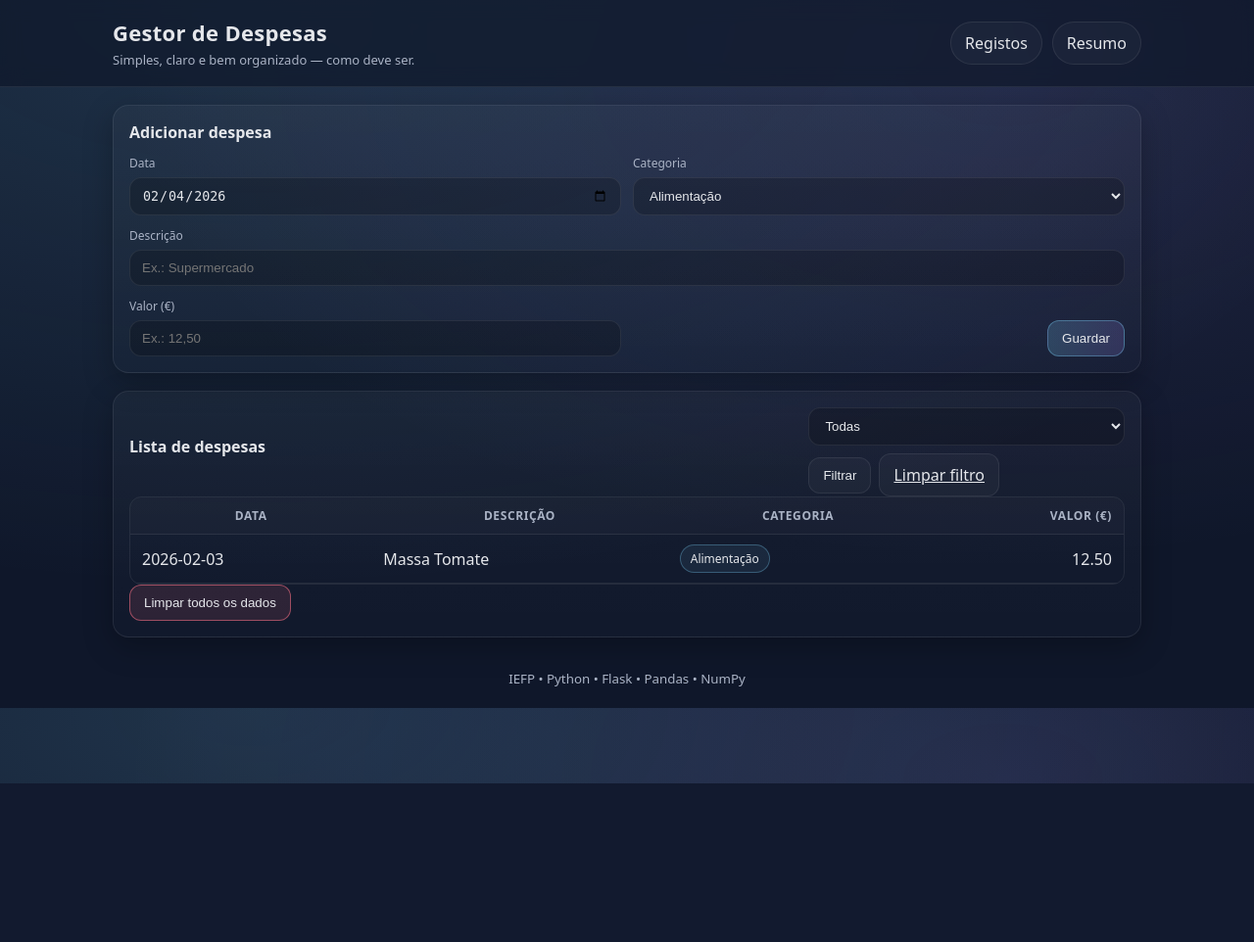
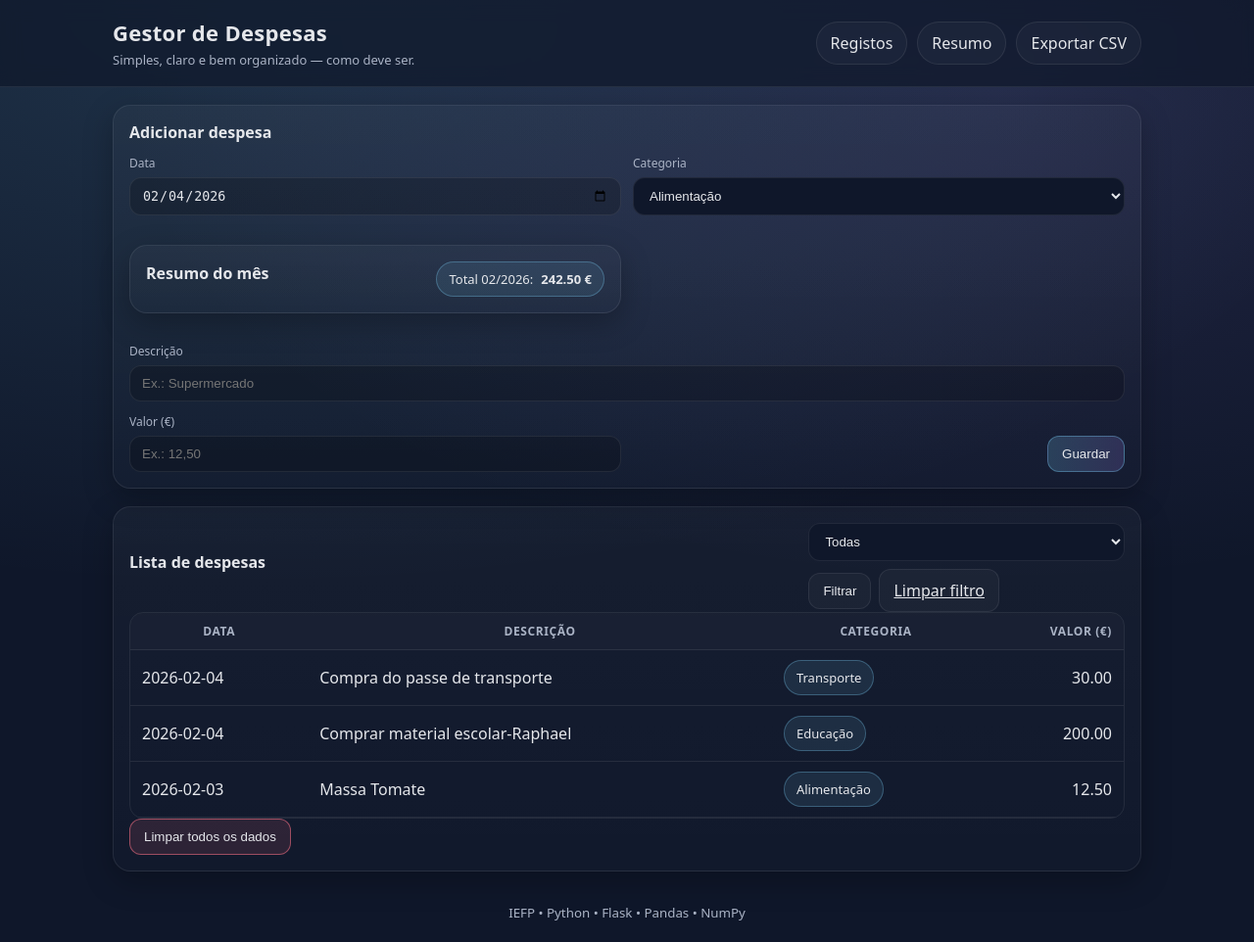
Before and after one commit to Pssolochi82/gestor-despesas-flask, a Flask app: page / in a window 1280 px wide. Shown: the whole page at 98% size. Before the commit the page ends 800 px from the top, so only its background shows below. Run offline with Flask 3, Linux system fonts and the light colour scheme.

Commit message:
Add SQLite, filtros, charts,CRUD and UI improvements

```diff
--- a/app.py
+++ b/app.py
@@ -5,18 +5,29 @@
 
 import numpy as np
 import pandas as pd
-from flask import Flask, render_template, request, redirect, url_for, flash
+from flask import (
+    Flask,
+    render_template,
+    request,
+    redirect,
+    url_for,
+    flash,
+    send_file,
+)
 
 from models import Despesa
 from utils import CATEGORIAS_PADRAO, log_acao, validar_despesa
 
 app = Flask(__name__)
-app.secret_key = "iefp-segredo-simples"  # para flash messages
+app.secret_key = "iefp-segredo-simples"
 
 BASE_DIR = os.path.dirname(os.path.abspath(__file__))
 CSV_PATH = os.path.join(BASE_DIR, "data", "despesas.csv")
 
 
+# -----------------------------
+# Helpers de ficheiro / pandas
+# -----------------------------
 def garantir_csv():
     os.makedirs(os.path.join(BASE_DIR, "data"), exist_ok=True)
 
@@ -34,18 +45,26 @@
 
 def ler_df() -> pd.DataFrame:
     garantir_csv()
+
+    # Lê o CSV
     df = pd.read_csv(CSV_PATH)
 
-    # Garantir colunas mesmo se algo correr mal no ficheiro
+    # Garante colunas mesmo se o ficheiro vier “estranho”
     colunas = ["data", "descricao", "categoria", "valor"]
     for c in colunas:
         if c not in df.columns:
             df[c] = "" if c != "valor" else 0.0
     df = df[colunas]
 
+    # Normaliza tipos
     if not df.empty:
         df["data"] = pd.to_datetime(df["data"], errors="coerce").dt.date
+        df["descricao"] = df["descricao"].astype(str).fillna("")
+        df["categoria"] = df["categoria"].astype(str).fillna("")
         df["valor"] = pd.to_numeric(df["valor"], errors="coerce").fillna(0.0)
+
+        # Remove linhas com data inválida (coerce -> NaT -> NaN)
+        df = df[df["data"].notna()]
 
     return df
 
@@ -54,34 +73,49 @@
     df.to_csv(CSV_PATH, index=False)
 
 
+# -----------------------------
+# Rotas
+# -----------------------------
 @app.get("/")
 def index():
     df = ler_df()
 
+    # filtro por categoria
     categoria_filtro = request.args.get("categoria", "").strip()
     if categoria_filtro:
         df = df[df["categoria"] == categoria_filtro]
 
+    # ordenar por data desc
     if not df.empty:
         df = df.sort_values(by="data", ascending=False)
 
     despesas = df.to_dict(orient="records")
+
+    # ✅ Resumo do mês atual (mais apelativo)
+    hoje = date.today()
+    total_mes = 0.0
+    if not df.empty:
+        datas = pd.to_datetime(df["data"], errors="coerce")
+        mask = (datas.dt.month == hoje.month) & (datas.dt.year == hoje.year)
+        total_mes = float(df.loc[mask, "valor"].sum())
 
     return render_template(
         "index.html",
         despesas=despesas,
         categorias=CATEGORIAS_PADRAO,
         categoria_filtro=categoria_filtro,
-        hoje=date.today().isoformat(),
+        hoje=hoje.isoformat(),
+        total_mes=total_mes,
+        mes_atual=hoje.month,
+        ano_atual=hoje.year,
     )
 
 
-# ✅ AQUI está a correção principal:
-# Em vez de esperar que o Flask passe data_str por kwargs, nós lemos do request.form e chamamos uma função validada.
 @app.post("/adicionar")
 @log_acao("Adicionar despesa")
 def adicionar():
     try:
+        # Passa explicitamente os campos do formulário
         return _adicionar_validado(
             data_str=request.form.get("data_str", ""),
             descricao=request.form.get("descricao", ""),
@@ -94,15 +128,33 @@
 
 
 @validar_despesa
-def _adicionar_validado(*, data_str: str, descricao: str, categoria: str, valor_str: str,
-                        data_obj, valor):
+def _adicionar_validado(
+    *,
+    data_str: str,
+    descricao: str,
+    categoria: str,
+    valor_str: str,
+    data_obj,
+    valor,
+):
     df = ler_df()
+
+    # ✅ Anti-duplicados (mesma data + descrição + valor)
+    if not df.empty:
+        duplicado = (
+            (df["data"].astype(str) == str(data_obj))
+            & (df["descricao"].astype(str).str.strip().str.lower() == descricao.strip().lower())
+            & (df["valor"].astype(float) == float(valor))
+        ).any()
+
+        if duplicado:
+            raise ValueError("Esta despesa já existe (mesma data, descrição e valor).")
 
     despesa = Despesa(
         data=data_obj,
         descricao=descricao,
         categoria=categoria,
-        valor=valor
+        valor=valor,
     )
 
     df = pd.concat([df, pd.DataFrame([despesa.as_dict()])], ignore_index=True)
@@ -115,6 +167,7 @@
 @app.get("/resumo")
 def resumo():
     df = ler_df()
+
     if df.empty:
         return render_template(
             "resumo.html",
@@ -125,6 +178,7 @@
 
     valores = df["valor"].to_numpy(dtype=float)
 
+    # NumPy: total, média, desvio padrão
     resumo_stats = {
         "total": float(np.sum(valores)),
         "media": float(np.mean(valores)),
@@ -132,13 +186,13 @@
         "count": int(len(valores)),
     }
 
+    # Pandas: total por categoria
     agrupado = (
         df.groupby("categoria")["valor"]
         .sum()
         .reset_index()
         .sort_values(by="valor", ascending=False)
     )
-
     por_categoria = agrupado.to_dict(orient="records")
 
     return render_template(
@@ -158,7 +212,18 @@
     return redirect(url_for("index"))
 
 
+# ✅ Exportar CSV (download)
+@app.get("/exportar")
+def exportar():
+    garantir_csv()
+    return send_file(
+        CSV_PATH,
+        as_attachment=True,
+        download_name="despesas.csv",
+    )
+
+
 if __name__ == "__main__":
     garantir_csv()
-    # Evita reinícios que às vezes atrapalham no Windows/VSCode
+    # Evita reinícios automáticos que atrapalham no Windows/VSCode
     app.run(debug=True, use_reloader=False)
--- a/data/despesas.csv
+++ b/data/despesas.csv
@@ -1,2 +1,4 @@
 data,descricao,categoria,valor
 2026-02-03,Massa Tomate,Alimentação,12.5
+2026-02-04,Compra do passe de transporte,Transporte,30.0
+2026-02-04,Comprar material escolar-Raphael,Educação,200.0
--- a/requirements.txt
+++ b/requirements.txt
@@ -1,3 +1,4 @@
 flask
 pandas
 numpy
+matplotlib
--- a/static/style.css
+++ b/static/style.css
@@ -200,16 +200,15 @@
 
 .muted{ color: var(--muted); }
 
-.alerts{ margin-top: 16px; }
-.alert{
+.alerts { margin: 16px 0; }
+.alert {
   padding: 12px 14px;
   border-radius: 14px;
-  border: 1px solid var(--line);
-  background: rgba(255,255,255,.03);
-  margin-bottom: 10px;
+  border: 1px solid rgba(255,255,255,.12);
+  background: rgba(255,255,255,.05);
 }
-.alert--ok{ border-color: rgba(125,211,252,.45); }
-.alert--warn{ border-color: rgba(251,113,133,.45); }
+.alert--ok { border-color: rgba(34,197,94,.5); }
+.alert--warn { border-color: rgba(251,113,133,.55); }
 
 .danger-zone{
   margin-top: 12px;
@@ -229,3 +228,134 @@
   .form .grid{ grid-template-columns: 1fr; }
   .grid-span-2{ grid-column: auto; }
 }
+
+input, select {
+  transition: border-color .15s ease, transform .05s ease;
+}
+.btn:active { transform: scale(0.99); }
+.table tbody tr:hover { background: rgba(255,255,255,.03); }
+/* =========================
+   Melhorias UI (robustez visual)
+
+   ========================= */
+
+/* Alertas (Flash messages) */
+.alerts { margin: 16px 0; display: grid; gap: 10px; }
+.alert{
+  padding: 12px 14px;
+  border-radius: 14px;
+  border: 1px solid rgba(255,255,255,.14);
+  background: rgba(255,255,255,.05);
+  box-shadow: 0 10px 24px rgba(0,0,0,.18);
+  line-height: 1.35;
+}
+.alert--ok{
+  border-color: rgba(34,197,94,.55);
+  background: rgba(34,197,94,.08);
+}
+.alert--warn{
+  border-color: rgba(251,113,133,.60);
+  background: rgba(251,113,133,.08);
+}
+
+/* Cartões (um pouco mais “premium”) */
+.card{
+  border-radius: 18px;
+}
+
+/* Linha de topo (título + ações) */
+.row{
+  display: flex;
+  align-items: center;
+  justify-content: space-between;
+  gap: 12px;
+  flex-wrap: wrap;
+}
+.row__right{
+  display: flex;
+  gap: 8px;
+  flex-wrap: wrap;
+  align-items: center;
+}
+
+/* Pill (chips) */
+.pill{
+  display: inline-flex;
+  align-items: center;
+  gap: 8px;
+  padding: 8px 12px;
+  border-radius: 999px;
+  border: 1px solid rgba(125,211,252,.30);
+  background: rgba(125,211,252,.10);
+  font-size: 13px;
+}
+
+/* Inputs e selects - feedback */
+input, select{
+  transition: border-color .15s ease, transform .05s ease, background .15s ease;
+}
+input:focus, select:focus{
+  border-color: rgba(125,211,252,.60);
+}
+input:active, select:active{
+  transform: scale(0.999);
+}
+
+/* Botões - mais “clicável” */
+.btn{
+  transition: border-color .15s ease, transform .05s ease, filter .15s ease;
+}
+.btn:hover{
+  filter: brightness(1.05);
+}
+.btn:active{
+  transform: scale(0.99);
+}
+
+/* Tabela com hover para leitura */
+.table tbody tr:hover{
+  background: rgba(255,255,255,.03);
+}
+
+/* Table wrap um pouco mais suave */
+.table-wrap{
+  border-radius: 14px;
+}
+
+/* Pequena ajuda para texto secundário */
+.muted{
+  opacity: .85;
+}
+
+/* Responsivo leve */
+@media (max-width: 820px){
+  .row__right{ width: 100%; }
+  .row__right > *{ flex: 1; }
+}
+/* =========================
+   Correção de contraste - SELECT / OPTIONS
+   ========================= */
+
+/* Select (campo fechado) */
+select {
+  background-color: #0f172a;   /* fundo escuro consistente */
+  color: #e5e7eb;              /* texto claro */
+}
+
+/* Options (lista aberta) */
+select option {
+  background-color: #ffffff;  /* fundo branco */
+  color: #111827;             /* texto escuro (legível) */
+}
+
+/* Option selecionada */
+select option:checked {
+  background-color: #e5e7eb;
+  color: #111827;
+}
+
+/* Hover (nem todos browsers suportam, mas ajuda) */
+select option:hover {
+  background-color: #dbeafe;
+  color: #111827;
+}
--- a/templates/base.html
+++ b/templates/base.html
@@ -16,6 +16,8 @@
       <nav class="nav">
         <a href="{{ url_for('index') }}">Registos</a>
         <a href="{{ url_for('resumo') }}">Resumo</a>
+        <a href="{{ url_for('exportar') }}">Exportar CSV</a>
+
       </nav>
     </div>
   </header>
--- a/templates/index.html
+++ b/templates/index.html
@@ -21,6 +21,18 @@
           {% endfor %}
         </select>
       </label>
+
+      <section class="card">
+  <div class="row">
+    <h2>Resumo do mês</h2>
+    <div class="pill">
+      Total {{ "%02d"|format(mes_atual) }}/{{ ano_atual }}:
+      <strong>{{ "%.2f"|format(total_mes) }} €</strong>
+    </div>
+  </div>
+</section>
+
+
 
       <label class="grid-span-2">
         <span>Descrição</span>
```
Also changed, not shown: README.md.
